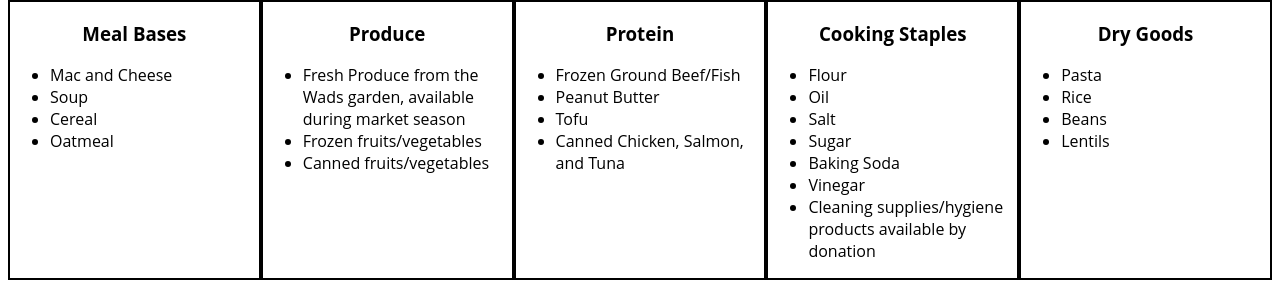
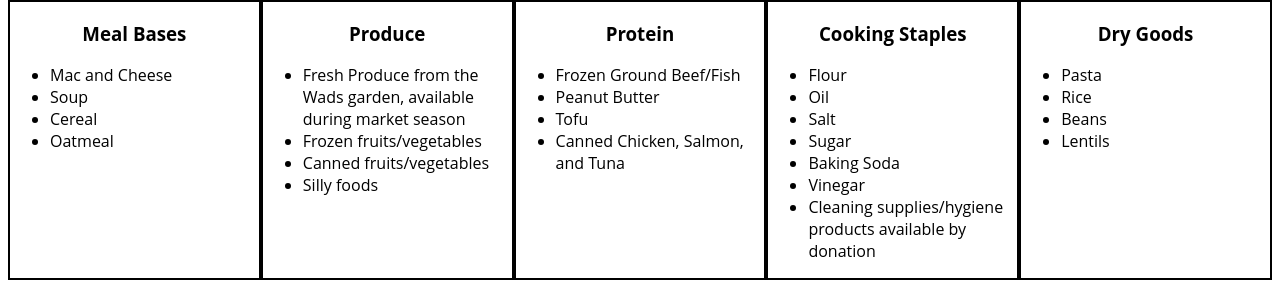
Before and after one commit to cccischk/husky-pantry, a Flask app: page / in a window 1280 px wide. Shown: the part 310-612 px from the top of the page. Run offline with Flask 3, Linux system fonts and the light colour scheme.

Commit message:
cPanel git test 3

```diff
--- a/app/templates/index.html
+++ b/app/templates/index.html
@@ -33,6 +33,7 @@
             <li>Fresh Produce from the Wads garden, available during market season</li>
             <li>Frozen fruits/vegetables</li>
             <li>Canned fruits/vegetables</li>
+            <li>Silly foods</li>
         </ul>
     </section>
 
```
